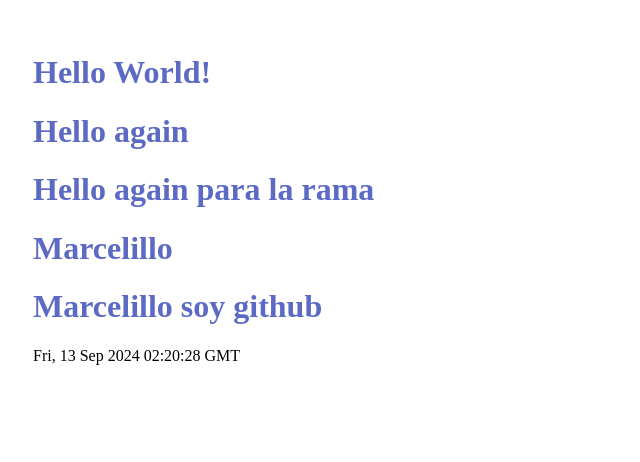
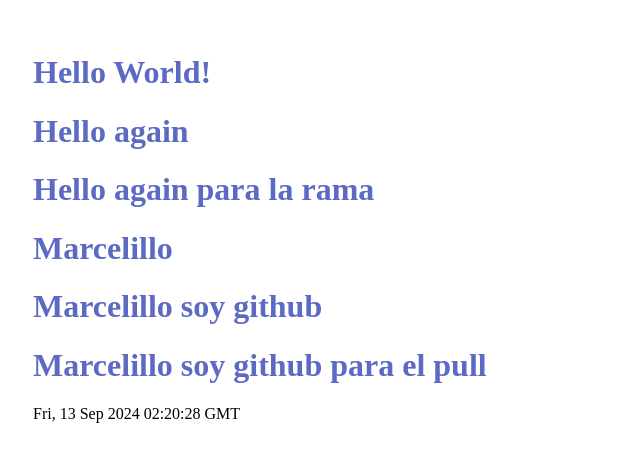
Before and after one commit to tico438/proyecto1, a plain HTML site: page index.html in a window 1280 px wide. Shown: the whole page, without its empty margins (0-640 px from the left). Drawn offline with Linux system fonts and the light colour scheme.

Commit message:
Update index.html

```diff
--- a/index.html
+++ b/index.html
@@ -10,6 +10,7 @@
       <h1 class="title">Hello again para la rama </h1>
       <h1 class="title">Marcelillo </h1>
       <h1 class="title">Marcelillo soy github </h1>
+      <h1 class="title">Marcelillo soy github para el pull</h1>
       <p id="currentTime"></p>
       <script src="script.js"></script>
   </body>
```
